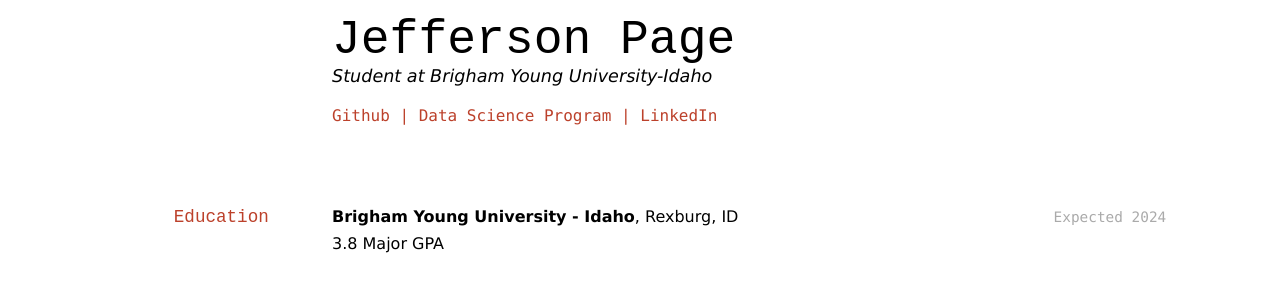
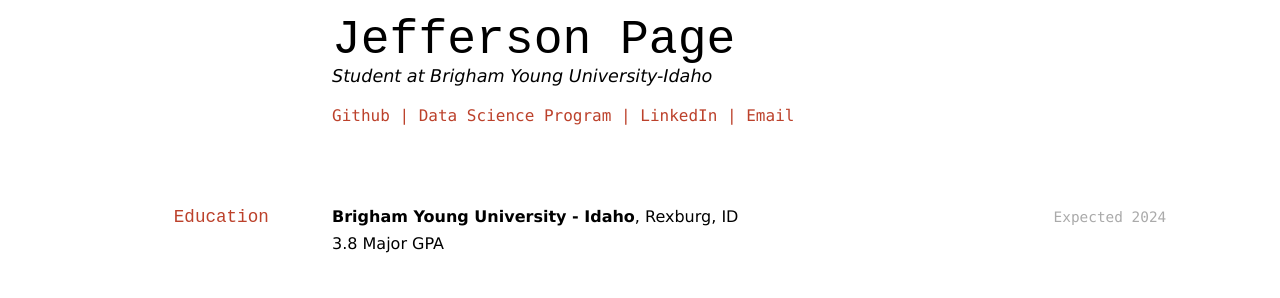
Before and after one commit to HarrisonSan/jpage_resume-1, a Jekyll site: the page built from docs/index.md, in a window 1280 px wide. Shown: the top 298 px of the page. Built offline with Jekyll 4.4.1, drawn with Linux system fonts in a browser that asks for light colours.

Commit message:
Update index.md

```diff
--- a/docs/index.md
+++ b/docs/index.md
@@ -9,6 +9,7 @@ Student at Brigham Young University-Idaho
 <a href="https://github.com/jeffmahay">Github</a>
 | <a href="https://byuidatascience.github.io/development.html">Data Science Program</a>
 | <a href="www.linkedin.com/in/jeff-page-1b9661207">LinkedIn</a>
+| <a href="jeffersonpage7@gmail.com">Email</a>
 </div>
 
 <!-- https://www.monique.tech/the-art-of-markdown -->
```
